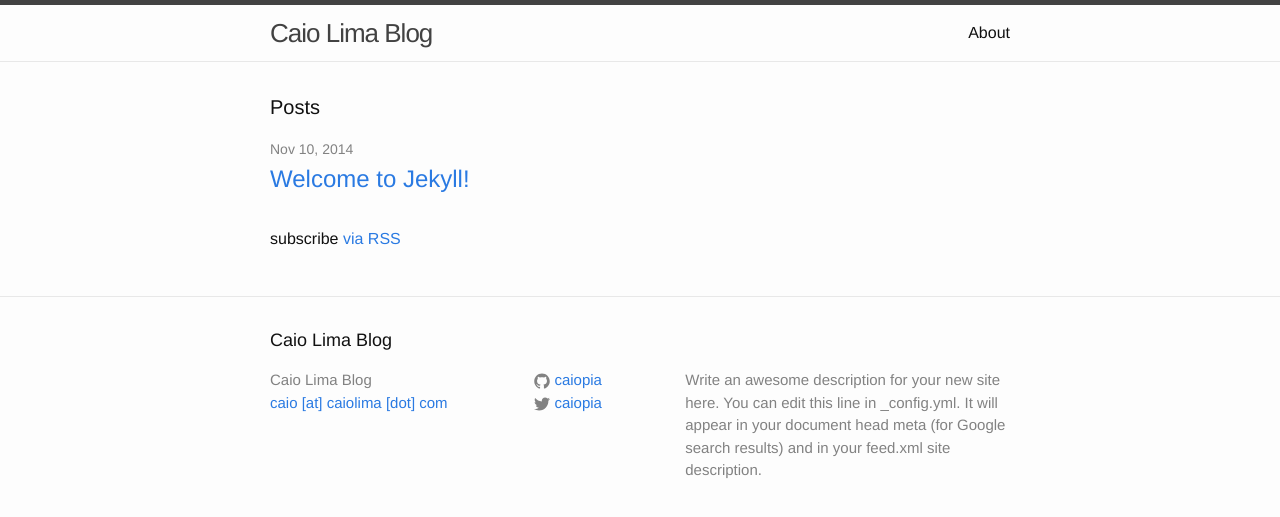
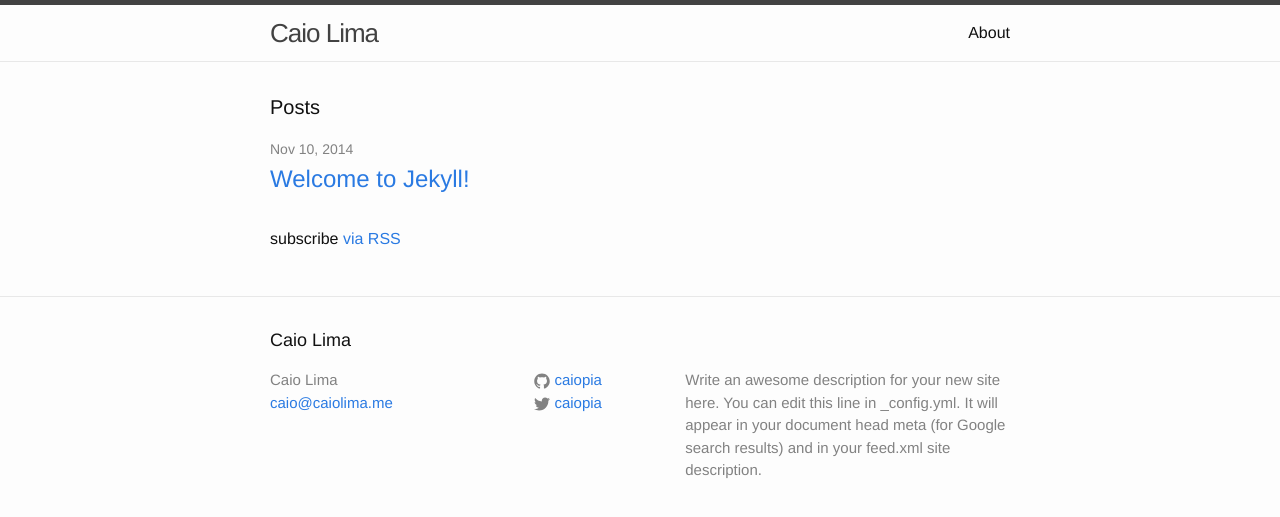
Before and after one commit to Caiopia/caiopia.github.io, a Jekyll site: the page built from index.html, in a window 1280 px wide. Shown: the top 517 px of the page. Built offline with Jekyll 4.4.1, drawn with Linux system fonts in a browser that asks for light colours.

Commit message:
change email

```diff
--- a/_config.yml
+++ b/_config.yml
@@ -1,6 +1,6 @@
 # Site settings
-title: Caio Lima Blog
-email: caio [at] caiolima [dot] com
+title: Caio Lima
+email: caio@caiolima.me
 description: > # this means to ignore newlines until "baseurl:"
   Write an awesome description for your new site here. You can edit this
   line in _config.yml. It will appear in your document head meta (for
```
